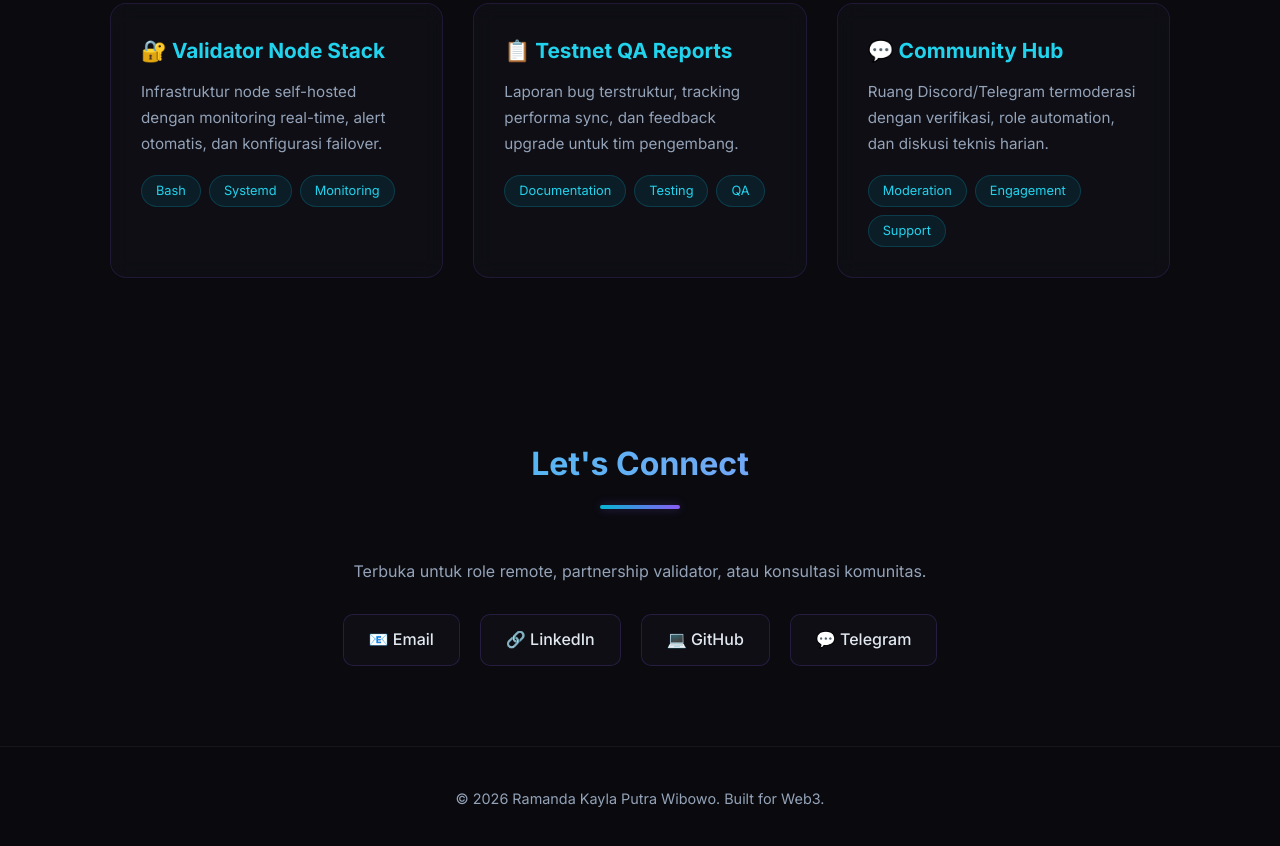
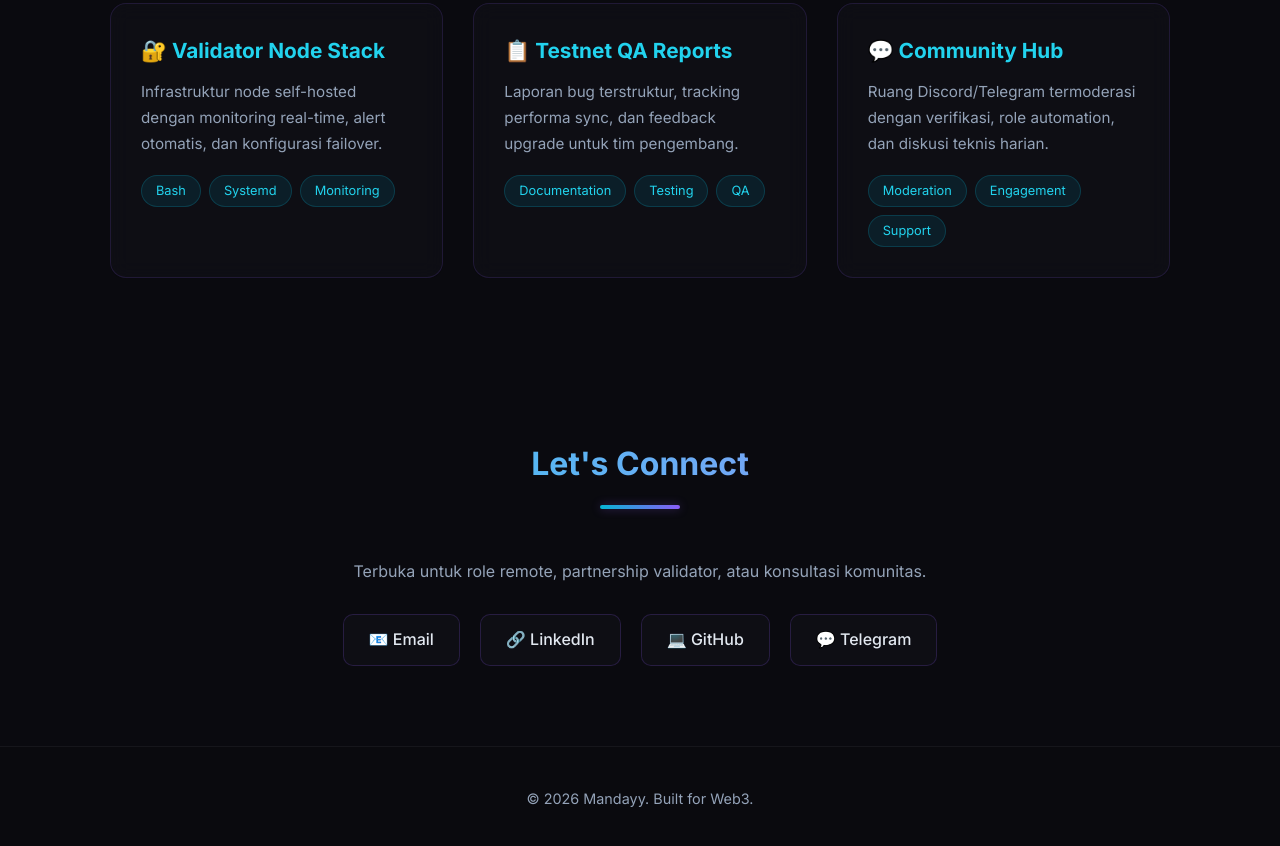
Before and after one commit to rmndkyl/myweb, a plain HTML site: page index.html in a window 1280 px wide. Shown: the part 2018-2864 px from the top of the page. Drawn offline with Linux system fonts and the light colour scheme.

Commit message:
Update index.html

```diff
--- a/index.html
+++ b/index.html
@@ -4,7 +4,7 @@
   <meta charset="UTF-8">
   <meta name="viewport" content="width=device-width, initial-scale=1.0">
   <meta name="description" content="Portfolio Ramanda Kayla — Web3 Validator, Testnet Analyst & Community Builder">
-  <title>Ramanda Kayla | Web3 Infrastructure</title>
+  <title>Mandayy | Web3 Infrastructure</title>
   <link href="https://fonts.googleapis.com/css2?family=Inter:wght@300;400;500;600;700&display=swap" rel="stylesheet">
 
   <style>
@@ -609,7 +609,7 @@
 
   <footer>
     <div class="container">
-      <p>© <span id="year"></span> Ramanda Kayla Putra Wibowo. Built for Web3.</p>
+      <p>© <span id="year"></span> Mandayy. Built for Web3.</p>
     </div>
   </footer>
 
```
